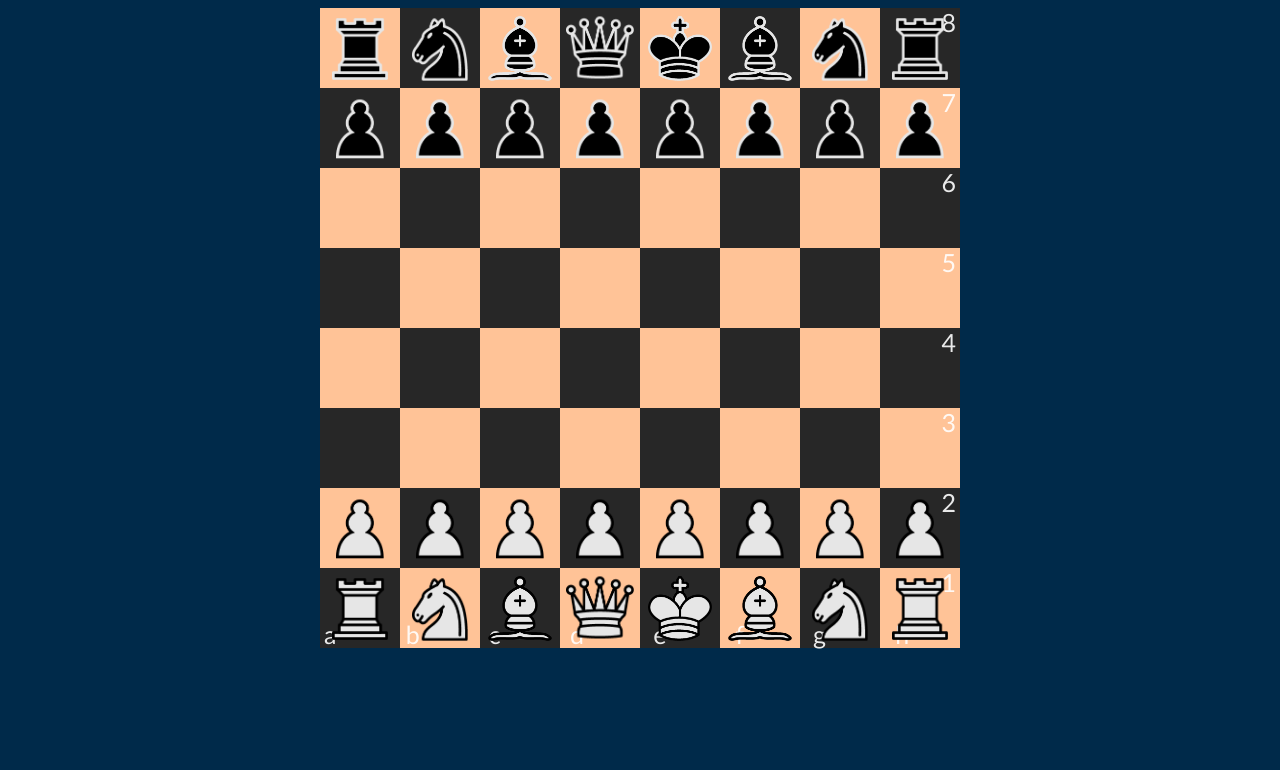
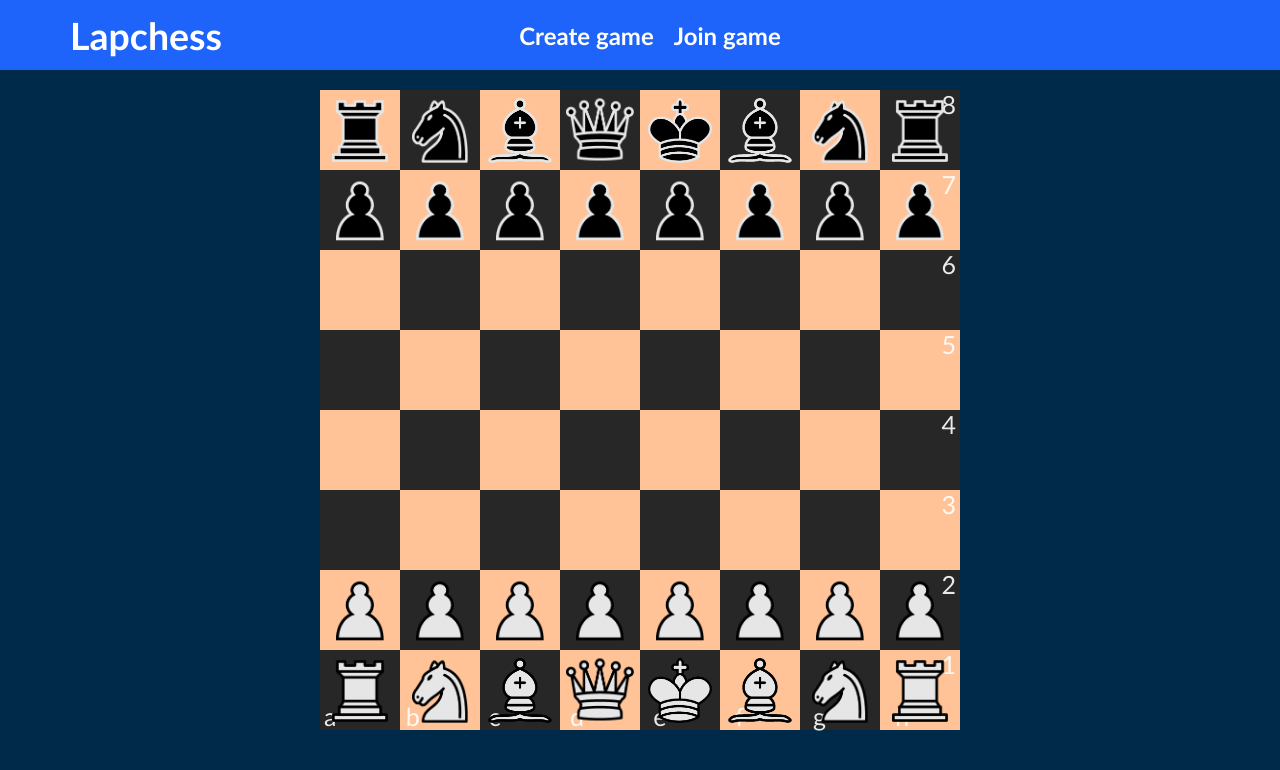
Before and after one commit to Andryshka16/react-chess, a React (Create React App) app: page / in a window 1280 px wide. Shown: the top 770 px of the page. Built offline with nearby package versions, Linux system fonts and the light colour scheme.

Commit message:
frontend dev

```diff
--- a/package.json
+++ b/package.json
@@ -10,6 +10,7 @@
 		"react": "^18.2.0",
 		"react-dom": "^18.2.0",
 		"react-redux": "^8.0.5",
+		"react-router-dom": "^6.6.1",
 		"react-scripts": "5.0.1",
 		"web-vitals": "^2.1.4"
 	},
--- a/src/App.js
+++ b/src/App.js
@@ -1,9 +1,24 @@
 import Chess from './Components/Chessboard/Chess'
+import Navbar from './Components/Navbar/Navbar'
+import { BrowserRouter, Routes, Route } from 'react-router-dom'
+import { useDispatch } from 'react-redux'
+import { useEffect } from 'react'
+import { restart } from './features/chess/chessSlice'
+
+function Preview() {
+	const dispatch = useDispatch()
+	console.log('restart');
+    dispatch(restart())
+    return <Chess />
+}
 
 export default function App() {
-	return (
-		<>
-			<Chess />
-		</>
-	)
+    return (
+        <BrowserRouter>
+            <Navbar />
+            <Routes>
+                <Route path="/" element={<Preview />} />
+            </Routes>
+        </BrowserRouter>
+    )
 }
--- a/src/Components/Chessboard/Components/Indicators/Pawn promotion/Promotion.js
+++ b/src/Components/Chessboard/Components/Indicators/Pawn promotion/Promotion.js
@@ -21,7 +21,7 @@ export default function Promotion() {
 
     const styles = {
         left: `${(x < 7 ? x : x - 1) * 80}px`,
-		top: `${(y < 7 ? y : y - 1) * 80}px`,
+        top: `${(y < 7 ? y : y - 1) * 80}px`
     }
 
     return (
--- a/src/Components/Chessboard/styling/chess.css
+++ b/src/Components/Chessboard/styling/chess.css
@@ -7,7 +7,7 @@ body {
 
 .chess {
 	position: relative;
-	margin: auto;
+	margin: 20px auto;
 	width: 640px;
 	height: 640px;
 	user-select: none;
--- /dev/null
+++ b/src/Components/Navbar/Navbar.js
@@ -0,0 +1,31 @@
+import React from 'react'
+import { NavLink } from 'react-router-dom'
+
+const options = [
+    {
+        link: '/createRoom',
+        name: 'Create game'
+    },
+    {
+        link: '/joinMatch',
+        name: 'Join game'
+    }
+]
+
+export default function Navbar() {
+    return (
+        <nav>
+            <NavLink to={'/'} className="title">
+                <h1>Lapchess</h1>
+            </NavLink>
+
+            <div className="options">
+                {options.map(({ link, name }) => (
+                    <NavLink to={link} className="option" key={link}>
+                        <h2>{name}</h2>
+                    </NavLink>
+                ))}
+            </div>
+        </nav>
+    )
+}
--- /dev/null
+++ b/src/Components/Navbar/navbar.css
@@ -0,0 +1,31 @@
+nav {
+    background: rgb(31, 100, 250);
+    height: 70px;
+    width: 100%;
+    display: flex;
+    align-items: center;
+}
+
+nav > *,
+.option {
+    font-family: 'Gill Sans', 'Gill Sans MT', Calibri, sans-serif;
+    cursor: pointer;
+    text-decoration: none;
+    margin: 10px;
+    color: white;
+}
+.option:hover {
+    text-decoration: underline 2.5px;
+}
+
+.options {
+    position: absolute;
+    display: flex;
+    left: 50%;
+    translate: -50%;
+}
+
+.title {
+    margin: 0 70px;
+    font-size: 25px;
+}
--- a/src/features/chess/Gamefield.js
+++ /dev/null
@@ -1,23 +0,0 @@
-// const gameField = [
-//     ['0', '0', '0', '0', '0', '0', '0', 'bR'],
-//     ['wP', '0', '0', '0', '0', 'bK', '0', '0'],
-//     ['0', '0', '0', '0', '0', '0', '0', '0'],
-//     ['0', '0', '0', '0', '0', '0', '0', '0'],
-//     ['0', '0', '0', '0', '0', '0', '0', '0'],
-//     ['0', '0', '0', '0', '0', '0', '0', '0'],
-//     ['0', '0', '0', '0', '0', '0', '0', '0'],
-//     ['wR', 'wQ', '0', '0', 'wK', '0', '0', 'wR']
-// ]
-
-const gameField = [
-    [ 'bR', 'bN', 'bB', 'bQ', 'bK', 'bB', 'bN', 'bR' ],
-    [ 'bP', 'bP', 'bP', 'bP', 'bP', 'bP', 'bP', 'bP' ],
-    [ '0', '0', '0', '0', '0', '0', '0', '0' ],
-    [ '0', '0', '0', '0', '0', '0', '0', '0' ],
-    [ '0', '0', '0', '0', '0', '0', '0', '0' ],
-    [ '0', '0', '0', '0', '0', '0', '0', '0' ],
-    [ 'wP', 'wP', 'wP', 'wP', 'wP', 'wP', 'wP', 'wP' ],
-    [ 'wR', "wN", 'wB', 'wQ', 'wK', 'wB', 'wN', 'wR' ]
-]
-
-export default gameField
--- a/src/features/chess/chessSlice.js
+++ b/src/features/chess/chessSlice.js
@@ -1,22 +1,7 @@
 import { createSlice } from '@reduxjs/toolkit'
-import gameField from './Gamefield'
 
 import reducers from './reducers'
-
-const initialState = {
-    gameField,
-    turn: 'w',
-    turns: { b: 'w', w: 'b' },
-    colors: ['rgb(255,195,151)', 'rgb(39,39,39)'],
-    selected: null,
-    check: null,
-    promoted: null,
-    enpassing: null,
-    lastMoves: [],
-    nextMoves: [],
-    castlingMoved: [],
-    coverMoves: []
-}
+import initialState from './initialState'
 
 const chessSlice = createSlice({
     name: 'chess',
@@ -32,5 +17,6 @@ export const {
     setSelected,
     setCoverMoves,
     movePiece,
-    setPromoted
+    setPromoted,
+    restart
 } = chessSlice.actions
--- /dev/null
+++ b/src/features/chess/initialState.js
@@ -0,0 +1,38 @@
+// const gameField = [
+//     ['0', '0', '0', '0', '0', '0', '0', 'bR'],
+//     ['wP', '0', '0', '0', '0', 'bK', '0', '0'],
+//     ['0', '0', '0', '0', '0', '0', '0', '0'],
+//     ['0', '0', '0', '0', '0', '0', '0', '0'],
+//     ['0', '0', '0', '0', '0', '0', '0', '0'],
+//     ['0', '0', '0', '0', '0', '0', '0', '0'],
+//     ['0', '0', '0', '0', '0', '0', '0', '0'],
+//     ['wR', 'wQ', '0', '0', 'wK', '0', '0', 'wR']
+// ]
+
+const gameField = [
+    ['bR', 'bN', 'bB', 'bQ', 'bK', 'bB', 'bN', 'bR'],
+    ['bP', 'bP', 'bP', 'bP', 'bP', 'bP', 'bP', 'bP'],
+    ['0', '0', '0', '0', '0', '0', '0', '0'],
+    ['0', '0', '0', '0', '0', '0', '0', '0'],
+    ['0', '0', '0', '0', '0', '0', '0', '0'],
+    ['0', '0', '0', '0', '0', '0', '0', '0'],
+    ['wP', 'wP', 'wP', 'wP', 'wP', 'wP', 'wP', 'wP'],
+    ['wR', 'wN', 'wB', 'wQ', 'wK', 'wB', 'wN', 'wR']
+]
+
+const initialState = {
+    gameField,
+    turn: 'w',
+    turns: { b: 'w', w: 'b' },
+    colors: ['rgb(255,195,151)', 'rgb(39,39,39)'],
+    selected: null,
+    check: null,
+    promoted: null,
+    enpassing: null,
+    lastMoves: [],
+    nextMoves: [],
+    castlingMoved: [],
+    coverMoves: []
+}
+
+export default initialState
--- a/src/features/chess/reducers.js
+++ b/src/features/chess/reducers.js
@@ -1,3 +1,4 @@
+import initialState from './initialState'
 import { movePiece, setPromoted } from './reducers/'
 
 const reducers = {
@@ -13,6 +14,7 @@ const reducers = {
 	setCoverMoves: (state, { payload }) => {
 		state.coverMoves = payload
 	},
+	restart: () => initialState,
 	setPromoted,
 	movePiece,
 }
--- a/src/features/chess/reducers/movePiece.js
+++ b/src/features/chess/reducers/movePiece.js
@@ -13,13 +13,13 @@ export default function movePiece(state, { payload }) {
     } else if (piece === 'P' && (y2 === 7 || y2 === 0)) {
         state.promoted = { x1, y1, x2, y2, name }
         state.gameField[y1][x1] = '0'
+    } else if (piece === 'P' && x1 !== x2 && state.gameField[y2][x2] === '0') {
+        state.gameField[y1][x2] = '0'
+        state.gameField[y2][x2] = name
+        state.gameField[y1][x1] = '0'
     } else {
         state.gameField[y2][x2] = name
         state.gameField[y1][x1] = '0'
-	}
-
-	if (piece === 'P' && x1 !== x2 && state.gameField[y2][x2] === '0') {
-		state.gameField[y1][x2] = '0'
     }
 
     if (
@@ -33,7 +33,10 @@ export default function movePiece(state, { payload }) {
     state.enPassing =
         name[1] === 'P' && Math.abs(y2 - y1) === 2 ? { x2, y2 } : null
 
-	state.lastMoves = [[x1, y1], [x2, y2]]
+    state.lastMoves = [
+        [x1, y1],
+        [x2, y2]
+    ]
     state.turn = turns[turn]
     state.selected = null
     state.coverMoves = []
--- a/src/index.css
+++ b/src/index.css
@@ -1 +1,7 @@
-@import "./Components/Chessboard/styling/chess.css";
+@import './Components/Chessboard/styling/chess.css';
+@import './Components/Navbar/navbar.css';
+
+body {
+    margin: 0;
+    color: white;
+}
```
Also changed, not shown: 1 other file (tests, documents, lock files or other folders). Lines whose indentation alone changed are shown as unchanged.
